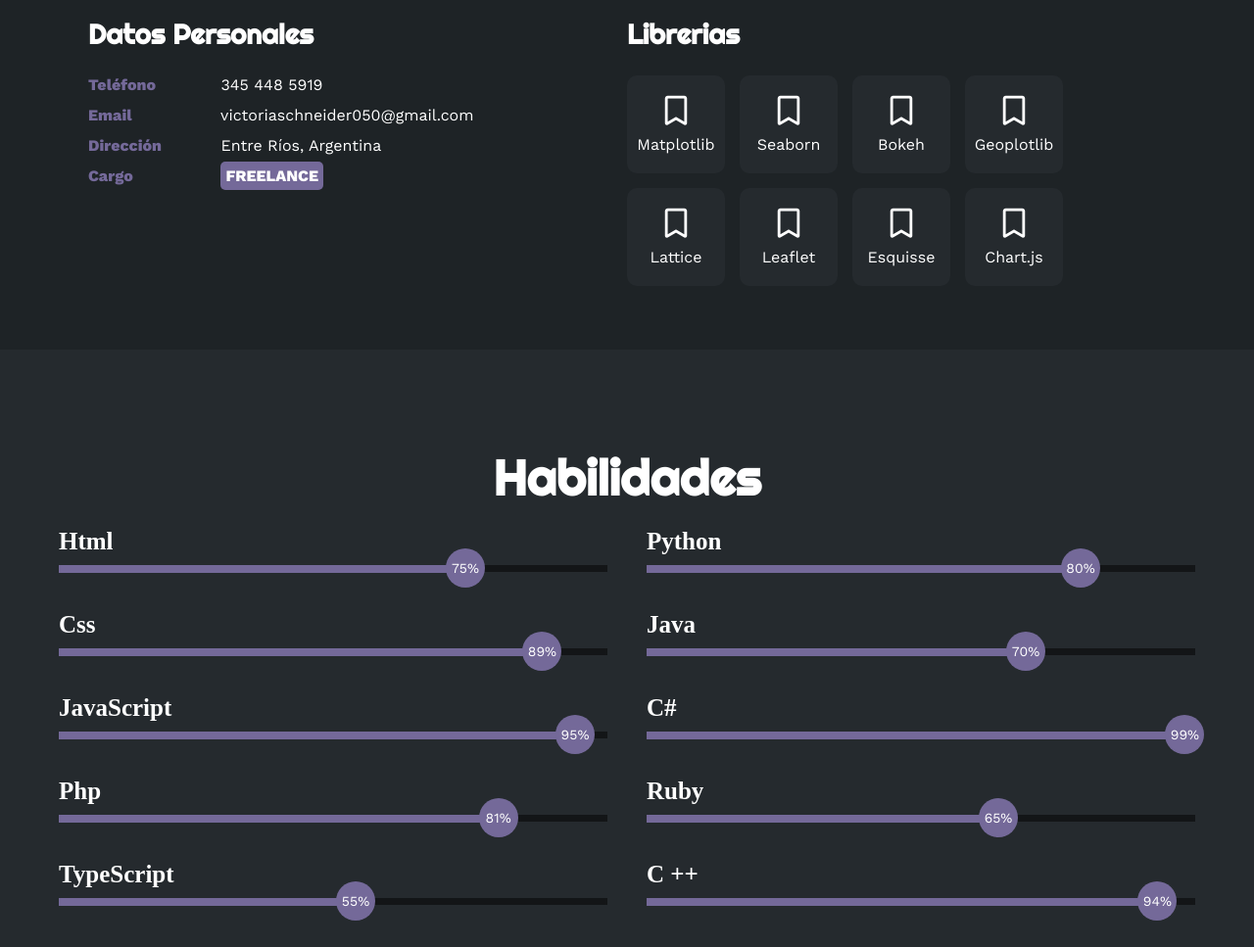
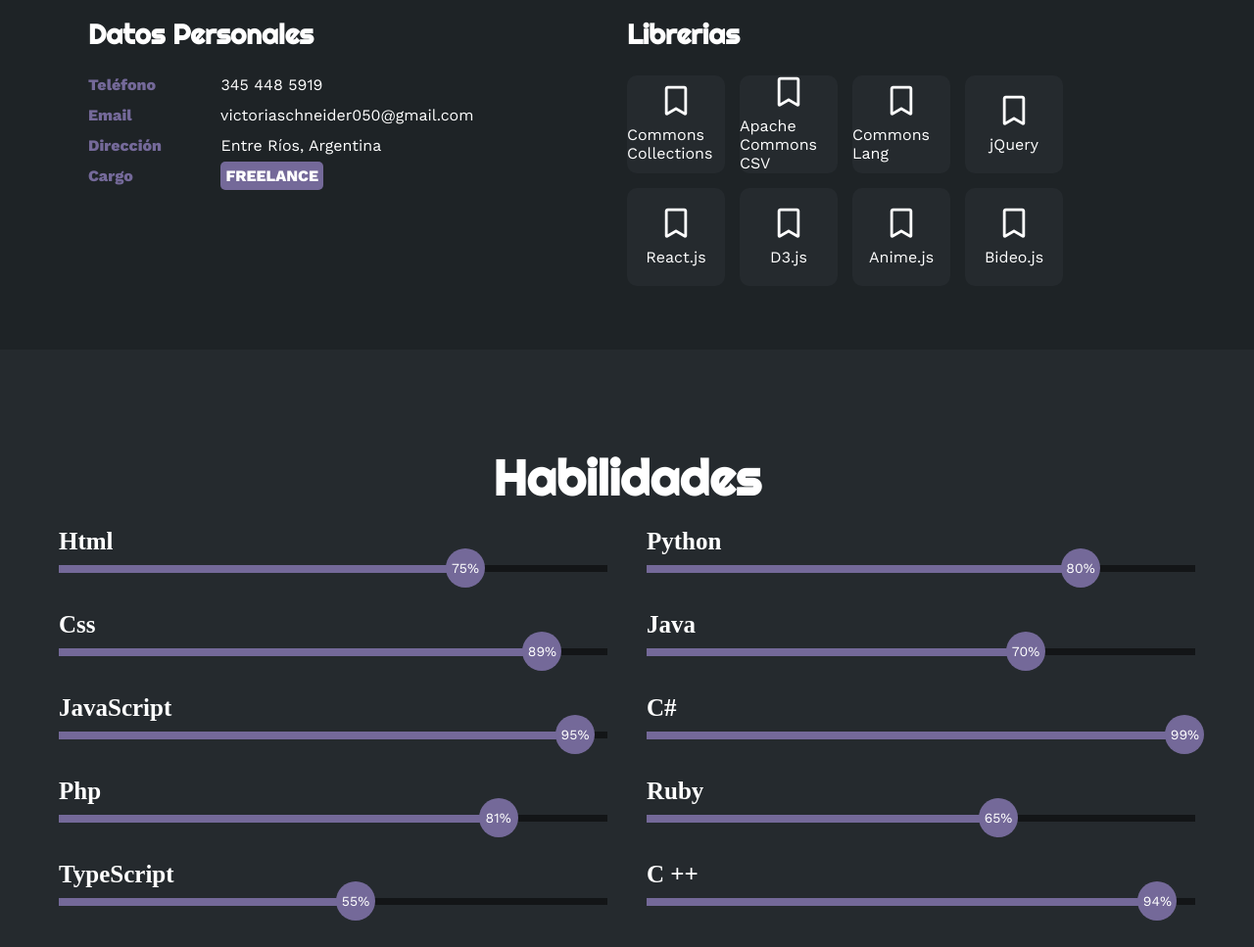
Before and after one commit to victoria10-bs/porfolio.github.io, a plain HTML site: page index.html in a window 1280 px wide. Shown: the part 1062-2029 px from the top of the page at 98% size. Drawn offline with nearby package versions, Linux system fonts and the light colour scheme.

Commit message:
juegos-fuera

```diff
--- a/index.html
+++ b/index.html
@@ -97,35 +97,35 @@
                     <div class="contenedor-intereses">
                         <div class="interes">
                             <i class="fa-regular fa-bookmark"></i>
-                            <span>Matplotlib</span>
+                            <span>Commons Collections</span>
                         </div>
                         <div class="interes">
                             <i class="fa-regular fa-bookmark"></i>
-                            <span>Seaborn</span>
+                            <span>Apache Commons CSV</span>
                         </div>
                         <div class="interes">
                             <i class="fa-regular fa-bookmark"></i>
-                            <span>Bokeh</span>
+                            <span>Commons Lang</span>
                         </div>
                         <div class="interes">
                             <i class="fa-regular fa-bookmark"></i>
-                            <span>Geoplotlib</span>
+                            <span>jQuery</span>
                         </div>
                         <div class="interes">
                             <i class="fa-regular fa-bookmark"></i>
-                            <span>Lattice</span>
+                            <span>React.js</span>
                         </div>
                         <div class="interes">
                             <i class="fa-regular fa-bookmark"></i>
-                            <span>Leaflet</span>
+                            <span>D3.js</span>
                         </div>
                         <div class="interes">
                             <i class="fa-regular fa-bookmark"></i>
-                            <span>Esquisse</span>
+                            <span>Anime.js</span>
                         </div>
                         <div class="interes">
                             <i class="fa-regular fa-bookmark"></i>
-                            <span>Chart.js</span>
+                            <span>Bideo.js</span>
                         </div>
 
                     </div>
@@ -357,7 +357,7 @@
                     <button><a href="https://victoria10-bs.github.io/cifradocesar.github.io/" target="_blank"><h3>Cifrado César</h3></a></button>
                     </div>
                 </div>
-                <div class="proyecto">
+               <!--<div class="proyecto">
                     <img src="img/ahorado.png" alt="">
                     <div class="overlay">
                         <button><a href="https://victoria10-bs.github.io/ahorcado.github-io/" target="_blank"><h3>Ahorcado</h3></a></button>
@@ -374,7 +374,7 @@
                     <div class="overlay">
                     <button><a href="https://victoria10-bs.github.io/snake.github.io/" target="_blank"><h3>Snake</h3></a></button>
                     </div>
-                    </div>
+                    </div>-->
         </div>
         </div>
     </section>
```
